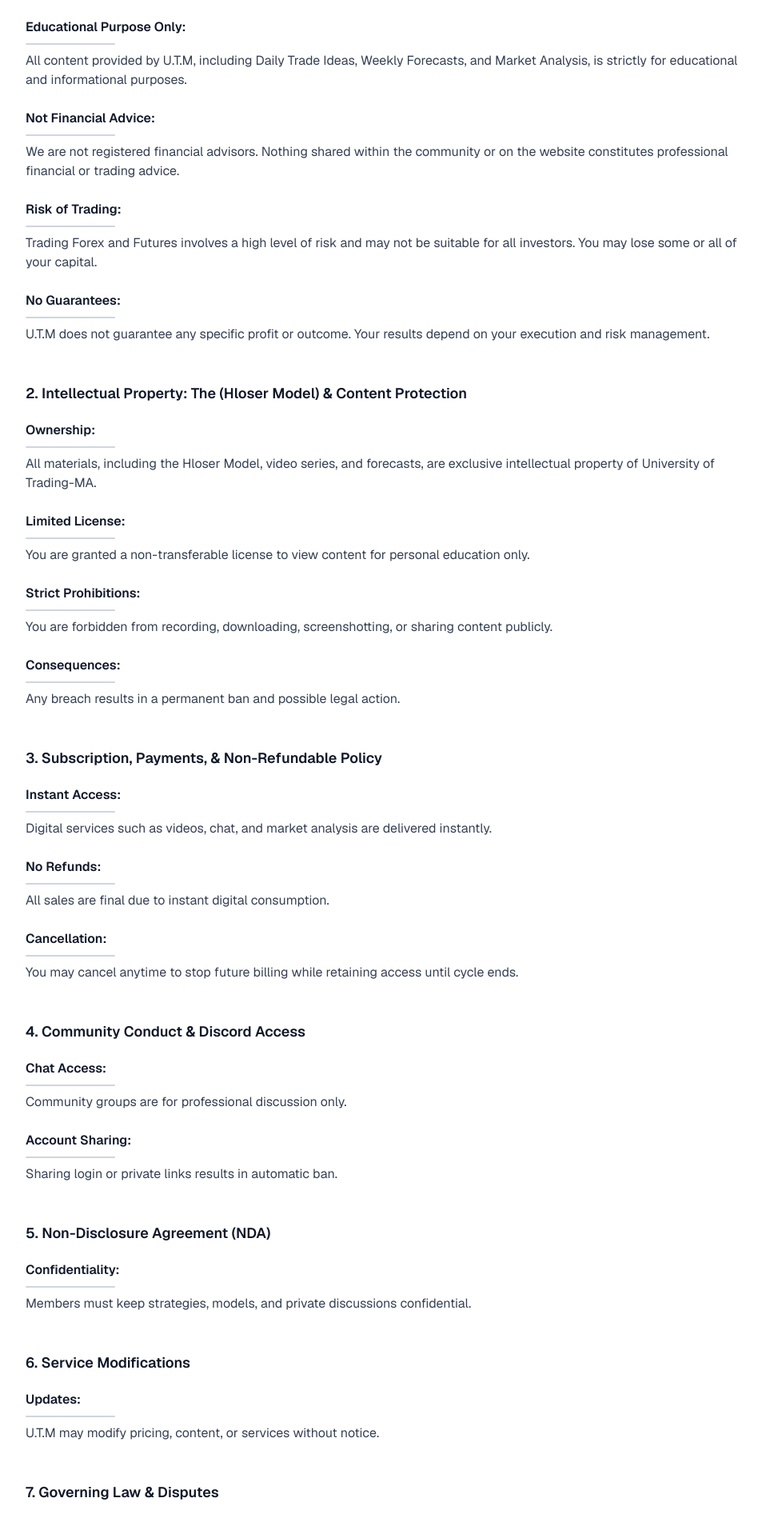
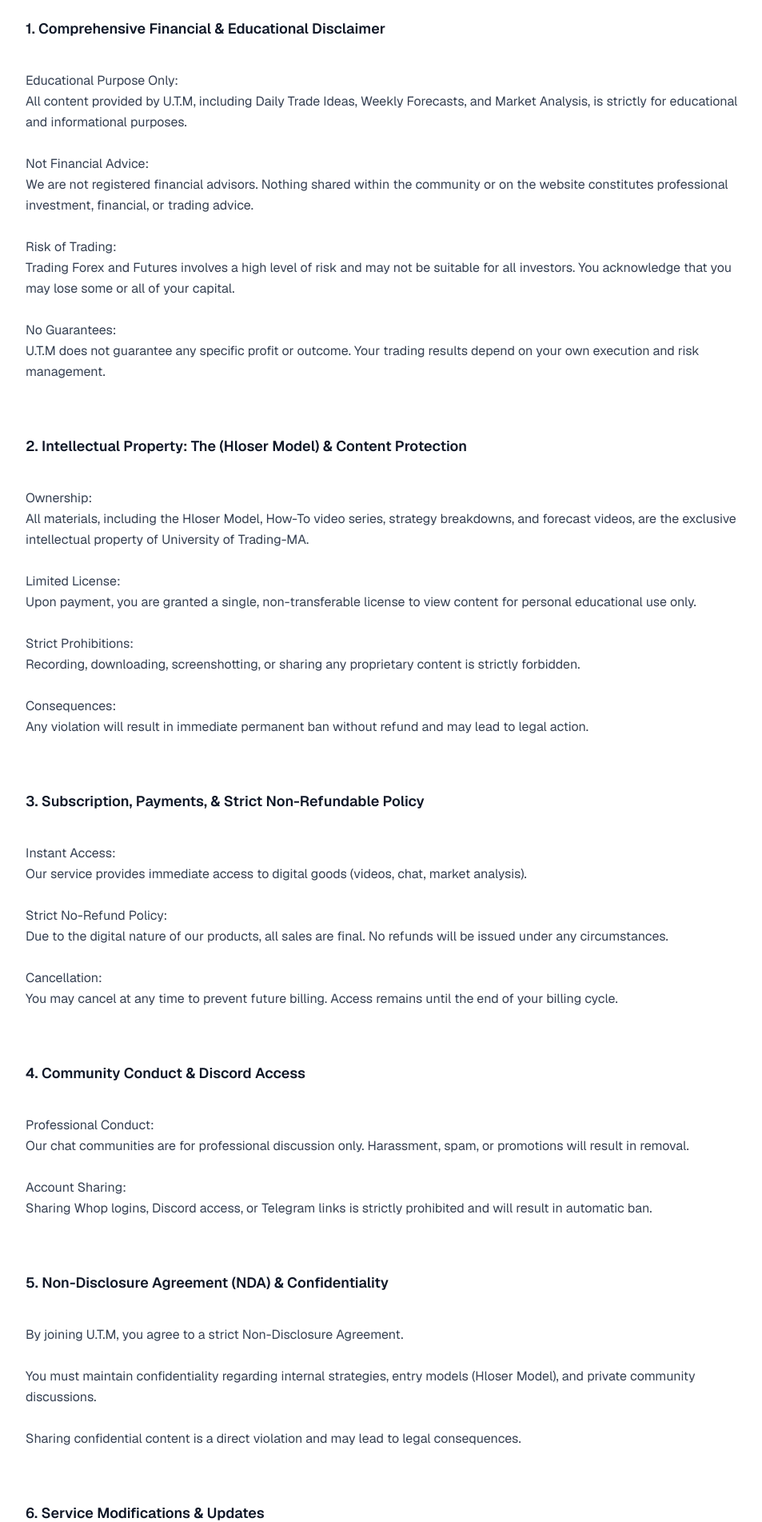
Before and after one commit to hloser77/University-of-Trading-MA, a Next.js app: page /terms in a window 1280 px wide. Shown: the part 380-2283 px from the top of the page at 80% size, without its empty margins (160-1113 px from the left). Built offline with nearby package versions, Linux system fonts and the light colour scheme.

Commit message:
Update page.tsx

```diff
--- a/app/terms/page.tsx
+++ b/app/terms/page.tsx
@@ -1,116 +1,98 @@
-"use client"
+"use client";
 
-import Header from "@/components/header"
-import Footer from "@/components/footer"
+import Header from "@/components/header";
+import Footer from "@/components/footer";
 
 export default function TermsOfService() {
   const sections = [
     {
       title: "Comprehensive Financial & Educational Disclaimer",
-      content: [
-        {
-          label: "Educational Purpose Only",
-          text: "All content provided by U.T.M, including Daily Trade Ideas, Weekly Forecasts, and Market Analysis, is strictly for educational and informational purposes.",
-        },
-        {
-          label: "Not Financial Advice",
-          text: "We are not registered financial advisors. Nothing shared within the community or on the website constitutes professional financial or trading advice.",
-        },
-        {
-          label: "Risk of Trading",
-          text: "Trading Forex and Futures involves a high level of risk and may not be suitable for all investors. You may lose some or all of your capital.",
-        },
-        {
-          label: "No Guarantees",
-          text: "U.T.M does not guarantee any specific profit or outcome. Your results depend on your execution and risk management.",
-        },
-      ],
+      content: `
+Educational Purpose Only:
+All content provided by U.T.M, including Daily Trade Ideas, Weekly Forecasts, and Market Analysis, is strictly for educational and informational purposes.
+
+Not Financial Advice:
+We are not registered financial advisors. Nothing shared within the community or on the website constitutes professional investment, financial, or trading advice.
+
+Risk of Trading:
+Trading Forex and Futures involves a high level of risk and may not be suitable for all investors. You acknowledge that you may lose some or all of your capital.
+
+No Guarantees:
+U.T.M does not guarantee any specific profit or outcome. Your trading results depend on your own execution and risk management.
+      `,
     },
 
     {
       title: "Intellectual Property: The (Hloser Model) & Content Protection",
-      content: [
-        {
-          label: "Ownership",
-          text: "All materials, including the Hloser Model, video series, and forecasts, are exclusive intellectual property of University of Trading-MA.",
-        },
-        {
-          label: "Limited License",
-          text: "You are granted a non-transferable license to view content for personal education only.",
-        },
-        {
-          label: "Strict Prohibitions",
-          text: "You are forbidden from recording, downloading, screenshotting, or sharing content publicly.",
-        },
-        {
-          label: "Consequences",
-          text: "Any breach results in a permanent ban and possible legal action.",
-        },
-      ],
+      content: `
+Ownership:
+All materials, including the Hloser Model, How-To video series, strategy breakdowns, and forecast videos, are the exclusive intellectual property of University of Trading-MA.
+
+Limited License:
+Upon payment, you are granted a single, non-transferable license to view content for personal educational use only.
+
+Strict Prohibitions:
+Recording, downloading, screenshotting, or sharing any proprietary content is strictly forbidden.
+
+Consequences:
+Any violation will result in immediate permanent ban without refund and may lead to legal action.
+      `,
     },
 
     {
-      title: "Subscription, Payments, & Non-Refundable Policy",
-      content: [
-        {
-          label: "Instant Access",
-          text: "Digital services such as videos, chat, and market analysis are delivered instantly.",
-        },
-        {
-          label: "No Refunds",
-          text: "All sales are final due to instant digital consumption.",
-        },
-        {
-          label: "Cancellation",
-          text: "You may cancel anytime to stop future billing while retaining access until cycle ends.",
-        },
-      ],
+      title: "Subscription, Payments, & Strict Non-Refundable Policy",
+      content: `
+Instant Access:
+Our service provides immediate access to digital goods (videos, chat, market analysis).
+
+Strict No-Refund Policy:
+Due to the digital nature of our products, all sales are final. No refunds will be issued under any circumstances.
+
+Cancellation:
+You may cancel at any time to prevent future billing. Access remains until the end of your billing cycle.
+      `,
     },
 
     {
       title: "Community Conduct & Discord Access",
-      content: [
-        {
-          label: "Chat Access",
-          text: "Community groups are for professional discussion only.",
-        },
-        {
-          label: "Account Sharing",
-          text: "Sharing login or private links results in automatic ban.",
-        },
-      ],
+      content: `
+Professional Conduct:
+Our chat communities are for professional discussion only. Harassment, spam, or promotions will result in removal.
+
+Account Sharing:
+Sharing Whop logins, Discord access, or Telegram links is strictly prohibited and will result in automatic ban.
+      `,
     },
 
     {
-      title: "Non-Disclosure Agreement (NDA)",
-      content: [
-        {
-          label: "Confidentiality",
-          text: "Members must keep strategies, models, and private discussions confidential.",
-        },
-      ],
+      title: "Non-Disclosure Agreement (NDA) & Confidentiality",
+      content: `
+By joining U.T.M, you agree to a strict Non-Disclosure Agreement.
+
+You must maintain confidentiality regarding internal strategies, entry models (Hloser Model), and private community discussions.
+
+Sharing confidential content is a direct violation and may lead to legal consequences.
+      `,
     },
 
     {
-      title: "Service Modifications",
-      content: [
-        {
-          label: "Updates",
-          text: "U.T.M may modify pricing, content, or services without notice.",
-        },
-      ],
+      title: "Service Modifications & Updates",
+      content: `
+U.T.M reserves the right to modify, update, or discontinue any part of the service at any time without prior notice.
+
+We are not liable for changes, suspensions, or service interruptions.
+      `,
     },
 
     {
-      title: "Governing Law & Disputes",
-      content: [
-        {
-          label: "Legal Jurisdiction",
-          text: "These Terms follow Moroccan law and international digital commerce standards.",
-        },
-      ],
+      title: "Governing Law & Dispute Resolution",
+      content: `
+These Terms shall be governed by the laws of Morocco and international digital commerce standards.
+
+Any dispute will be handled exclusively by the competent courts in the provider’s jurisdiction.
+      `,
     },
-  ]
+  ];
 
   return (
     <>
@@ -124,47 +106,33 @@
           </h1>
 
           <p className="text-base text-gray-600 mb-8">
-            Welcome to University of Trading-MA ("U.T.M"). By using our platform,
-            you agree to these Terms of Service.
+            Welcome to University of Trading-MA ("U.T.M"). By accessing our platform, purchasing a subscription, or joining our private community, you agree to these legally binding Terms of Service. If you disagree with any part, you must discontinue use immediately.
           </p>
 
           <div className="mb-8 bg-red-50 border border-red-200 p-6 rounded-lg">
             <p className="text-base text-red-800 font-medium">
-              ⚠️ Important: By accessing U.T.M, you confirm you agree to these Terms.
+              ⚠️ Important: By using U.T.M, you confirm that you have read, understood, and accepted these Terms.
             </p>
           </div>
 
-          <div className="space-y-12 text-gray-700">
-            {sections.map((section, i) => (
-              <div key={i}>
-                <h2 className="font-semibold text-lg text-gray-900 mb-5">
-                  {i + 1}. {section.title}
+          <div className="text-base text-gray-700 leading-relaxed space-y-10">
+            {sections.map((section, index) => (
+              <div key={index}>
+                <h2 className="font-semibold text-lg mb-3 text-gray-900">
+                  {index + 1}. {section.title}
                 </h2>
-
-                <div className="space-y-6">
-                  {section.content.map((item, j) => (
-                    <div key={j}>
-                      <p className="font-semibold text-gray-900">
-                        {item.label}:
-                      </p>
-
-                      {/* underline under mini title */}
-                      <div className="w-28 h-[2px] bg-gray-300 my-2 rounded"></div>
-
-                      <p className="text-gray-700">
-                        {item.text}
-                      </p>
-                    </div>
-                  ))}
-                </div>
+                <p className="whitespace-pre-wrap">{section.content}</p>
               </div>
             ))}
           </div>
 
           <div className="mt-12 pt-6 border-t border-gray-200">
-            <h2 className="font-semibold text-lg mb-3 text-gray-900">Contact</h2>
+            <h2 className="font-semibold text-lg mb-3 text-gray-900">
+              Contact
+            </h2>
             <p className="text-base text-gray-700">
-              Email support:{" "}
+              For legal or support inquiries, contact:
+              {" "}
               <a
                 href="mailto:support@universityoftradingma.com"
                 className="text-blue-600 underline hover:text-blue-800"
@@ -179,5 +147,5 @@
 
       <Footer />
     </>
-  )
+  );
 }
```
